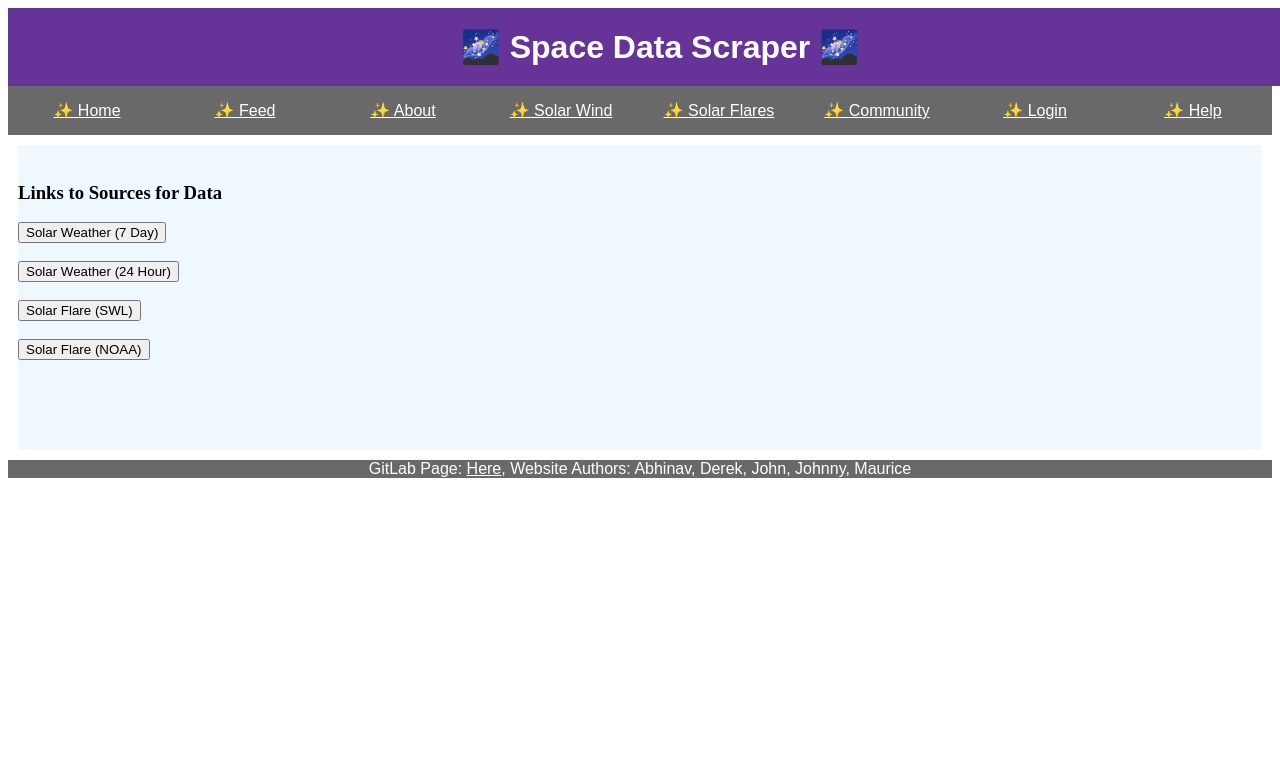
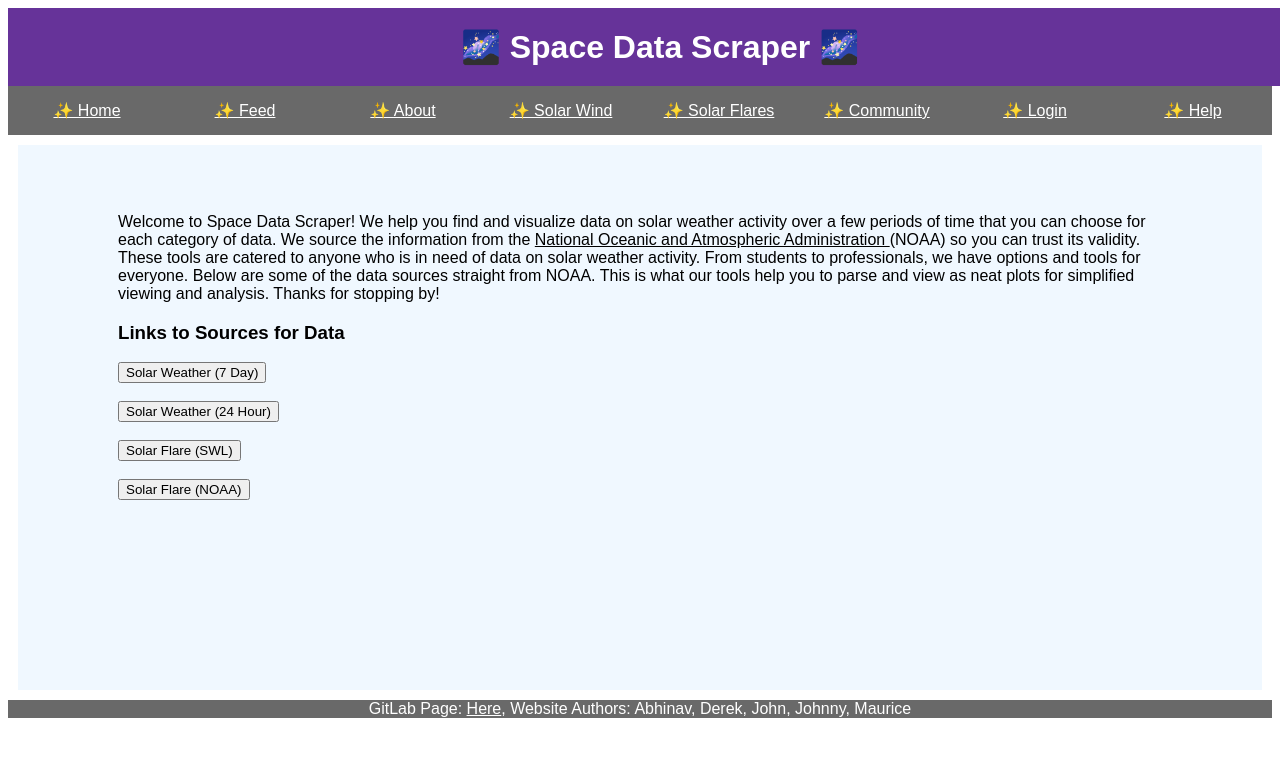
Before and after one commit to jcsantoto/cmsc435-space-data-scraper, a Flask app: page /about in a window 1280 px wide. Shown: the top 757 px of the page. Run offline with Flask 2, Linux system fonts and the light colour scheme.

Commit message:
Added informational messages to about and help pages

```diff
--- a/src/flask_app.py
+++ b/src/flask_app.py
@@ -10,13 +10,16 @@ app = Flask(__name__)
 def home():
     return render_template("template.html")
 
+
 #@app.errorhandler(Exception)
 #def error_handler(error):
 #    return ("<h1> That page does not exist. </h1>")
 
+
 @app.route("/wind")
 def solar_wind():
     return render_template("graph.html")
+
 
 @app.route("/wind/<data>")
 def solar_wind_graphs(data):
@@ -39,13 +42,21 @@ def solar_wind_graphs(data):
 
         return render_template("test.html", data1=data1, data2=time, data3=axis)
 
+
 @app.route("/about")
 def about():
     return render_template("about.html")
 
+
 @app.route("/community")
 def community():
     return render_template("community.html")
+
+
+@app.route("/help")
+def help():
+    return render_template("help.html")
+
 
 @app.route("/solarflare")
 def solar_flare():
@@ -76,5 +87,6 @@ def feed(selection):
 
     return render_template("feed.html", response=response)
 
+
 if __name__ == "__main__":
     app.run(debug=True)
--- a/src/templates/about.html
+++ b/src/templates/about.html
@@ -2,6 +2,16 @@
 
 {% block content %}
 
+<div style="margin: 50px 100px 100px 100px; font-family: sans-serif">
+        <p>
+                Welcome to Space Data Scraper! We help you find and visualize data on solar weather activity over a few
+                periods of time that you can choose for each category of data. We source the information from the
+                <a href="https://www.noaa.gov/" style="color: black;">National Oceanic and Atmospheric Administration
+                </a> (NOAA) so you can trust its validity. These tools are catered to anyone who is in need of data on
+                solar weather activity. From students to professionals, we have options and tools for everyone.
+                Below are some of the data sources straight from NOAA. This is what our tools help you to parse and view
+                as neat plots for simplified viewing and analysis. Thanks for stopping by!
+        </p>
 
         <h3>Links to Sources for Data</h3>
         <button type="button" onclick="location.href = 'https://services.swpc.noaa.gov/products/solar-wind/plasma-7-day.json'">Solar Weather (7 Day)</button>
@@ -16,8 +26,6 @@
         <button type="button" onclick="location.href = 'https://services.swpc.noaa.gov/json/goes/primary/xray-flares-latest.json'">Solar Flare (NOAA)</button>
         <br>
         <br>
-
-
-
+</div>
 
 {% endblock %}
--- a/src/templates/template.html
+++ b/src/templates/template.html
@@ -32,7 +32,7 @@
             <a href="/">✨ Login</a>
         </div>
         <div class="navButton">
-            <a href="/">✨ Help</a>
+            <a href="/help">✨ Help</a>
         </div>
     </div>
 
```
Also changed, not shown: src/templates/help.html (added, +24 -0 lines), src/static/left-hand-information.png (added), src/static/left-hand-menu.png (added), src/static/nav-bar-screenshot.png (added).
